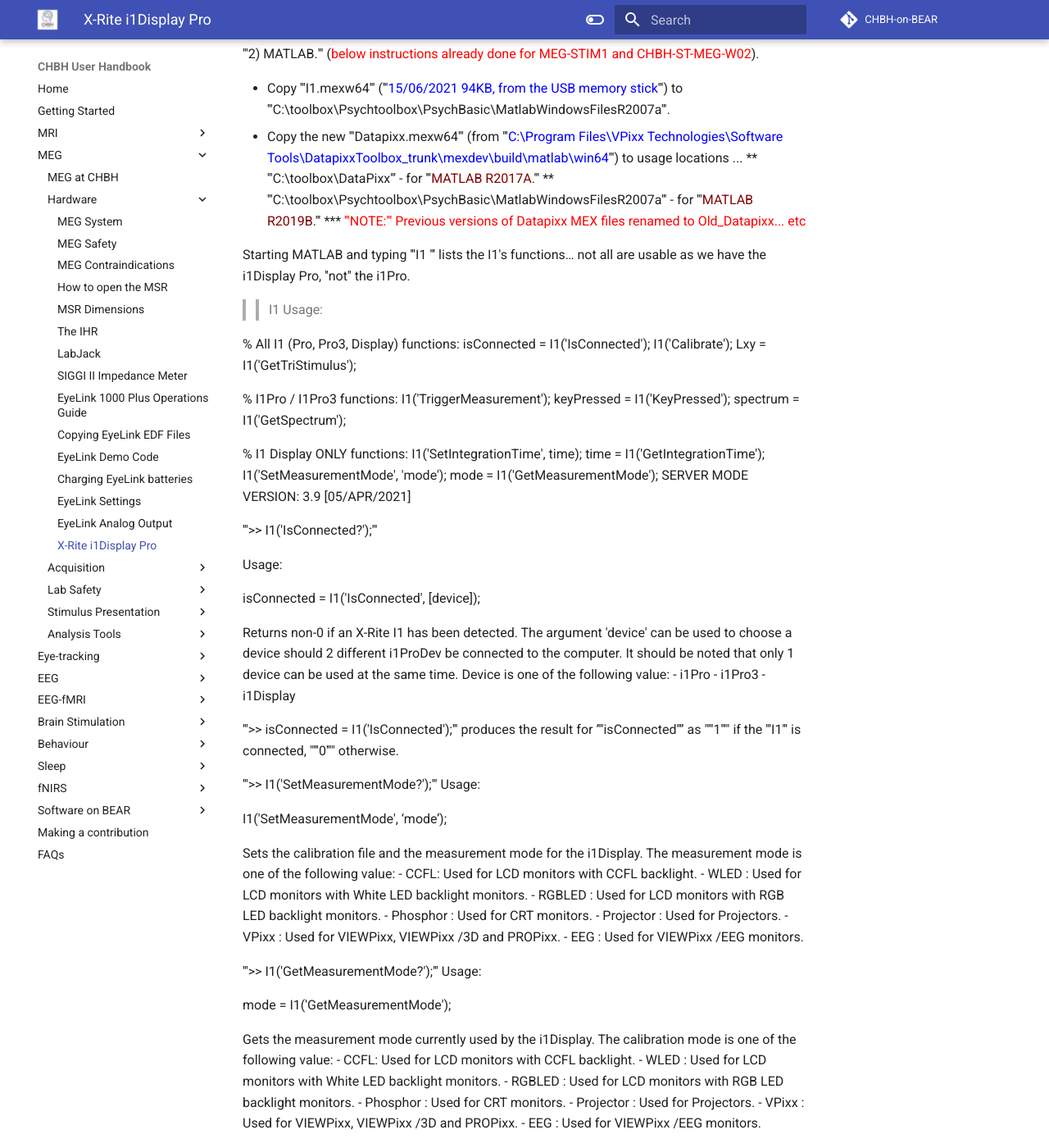
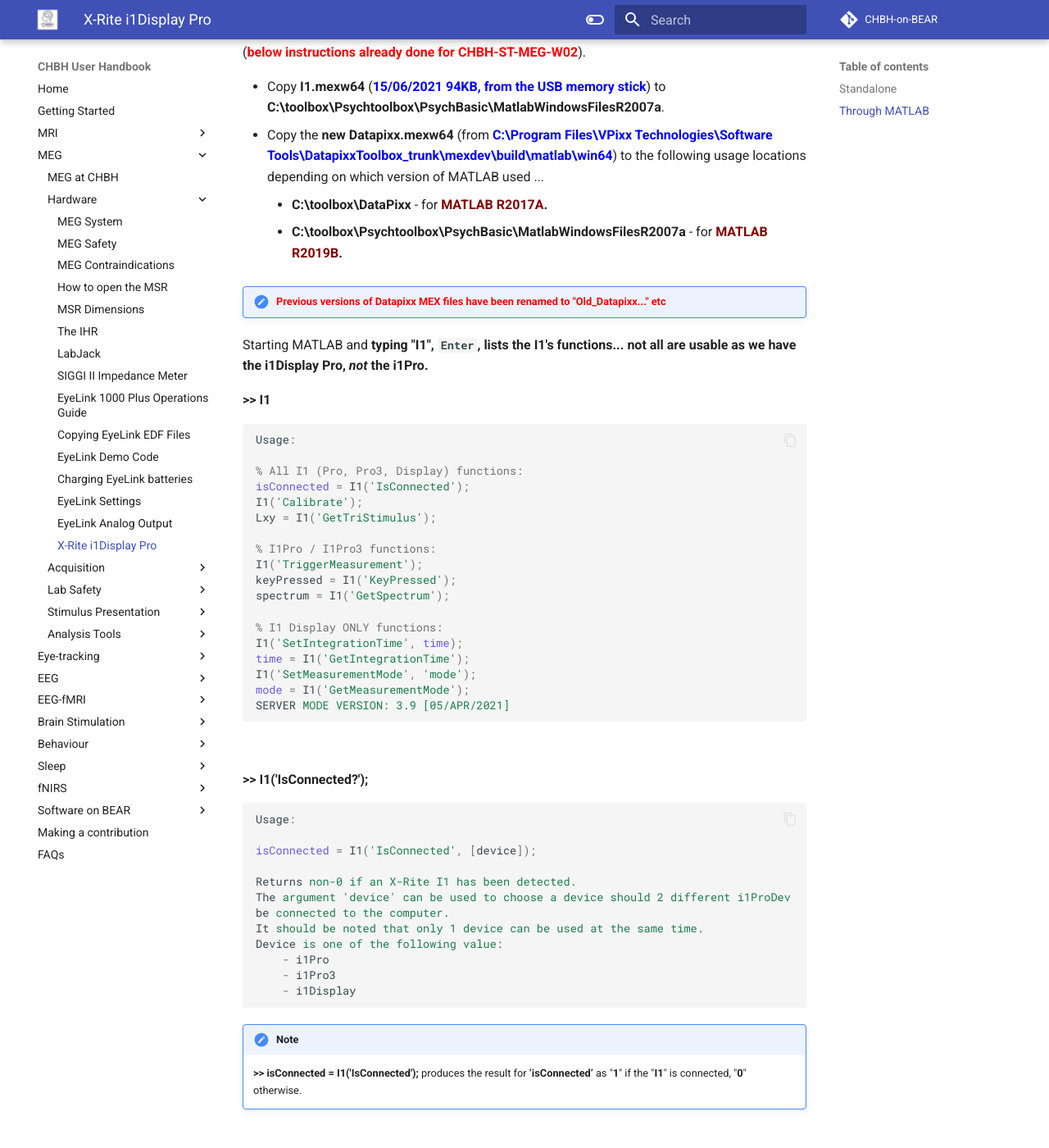
Before and after one commit to chbh-opensource/chbh-on-bear, an MkDocs documentation site: the page built from docs/meg/hardware/x_rite_i1_display_pro.md, in a window 1280 px wide and 1400 px high, scrolled down 1070 px. Shown: the whole window at 82% size. Built offline with MkDocs 1.6.1 and Material for MkDocs 9.7.7, drawn with Linux system fonts in a browser that asks for light colours; comment, search, counter and statistics services are not loaded; some of the changed text lies outside the part shown.

Commit message:
Finished X-Rite Colorimeter repo

````diff
--- a/docs/meg/hardware/x_rite_i1_display_pro.md
+++ b/docs/meg/hardware/x_rite_i1_display_pro.md
@@ -1,51 +1,47 @@
-# VPixx X-Rite i1Display Pro Colourimeter
+# VPixx X-Rite i1Display Pro Colorimeter
+
+**[Specifications](../../meg/pdfs/i1Display_Pro_Specifications.pdf)**<br />
+**[Data Sheet](../../meg/pdfs/X-Rite_i1Display_Pro_Data_Sheet.pdf)**<br />
+**[User Manual](../../meg/pdfs/X-Rite_i1Display_Pro_User_Manual.pdf)**
+
+!!! Note
+	The **calibration information is now included as part of** the ...<br />
+	**[Application Guide for VPixx Products](../../meg/pdfs/ApplicationGuide_for_VPixx_Products.pdf)**<br />
+	... and the **relevant section has been printed and is kept** with the **i1Display Pro device** in its **storage box in the MEG Side Room**.
+
+!!! Info
+	***<span style="color:maroon">"The i1Display Pro colorimeter features an advanced, high-end optical system with custom-designed filters. It provides a near-perfect match to the color perception of the human visual system, delivering superior color measurement results. <br />
+	i1Display Pro supports all modern display technologies, including LED backlight and wide gamut displays. It is spectrally calibrated, making it fully field upgradeable to support future display technologies.</span>*** **- VPixx Technologies**
+
+The Colorimeter can be used as a **Standalone** device or **through MATLAB**.
+
+## **Standalone**
+(e.g. usage on own laptop to investigate stimuli generated via Stim PC).
+
+- Install **VPixx** ***Software Tools*** from the provided USB stick **(<span style="color:red">already done for CHBH-ST-MEG-W02</span>**).
+- **Plug in the Colorimeter** to an availabe USB port, **attach it to the back projection screen** where required (wider **Micropore** tape is available).
+- **Start the VPutil application** by clicking on its Desktop shortcut. The VPutil menu will appear.
+- Type “**3**” to **initiate the Calibration commands**.
+- Type "**i1d**", and **follow the instructions to take a measurement**.
+- Type "**q**" to quit.
 
 
-'''<span style="color:blue;font-size:medium">VPixx X-Rite i1Display Pro Colourimeter.</span>''' <span style="font-size:medium">The specifications can be found '''[https://www.chbh.bham.ac.uk/wiki/buic-files/MEG/i1Display_Pro_Specification.pdf HERE]'''</span>
+## **Through MATLAB**
+(**<span style="color:red">below instructions already done for CHBH-ST-MEG-W02</span>**).
 
-* '''[https://www.chbh.bham.ac.uk/wiki/buic-files/MEG/X-Rite_i1Display_Pro_Data_Sheet.pdf Data Sheet]'''
-* '''[https://www.chbh.bham.ac.uk/wiki/buic-files/MEG/X-Rite_i1Display_Pro_User_Manual.pdf User Manual]'''
+- Copy **I1.mexw64** (**<span style="color:blue">15/06/2021 94KB, from the USB memory stick</span>**) to **C:\toolbox\Psychtoolbox\PsychBasic\MatlabWindowsFilesR2007a**.
+- Copy the **new Datapixx.mexw64** (from **<span style="color:blue">C:\Program Files\VPixx Technologies\Software Tools\DatapixxToolbox_trunk\mexdev\build\matlab\win64</span>**) to the following usage locations depending on which version of MATLAB used ...
+	- **C:\toolbox\DataPixx** - for **<span style="color:maroon">MATLAB R2017A</span>.**
+	- **C:\toolbox\Psychtoolbox\PsychBasic\MatlabWindowsFilesR2007a** - for **<span style="color:maroon">MATLAB R2019B</span>.**
 
-The calibration information is now included as part of the ...
-* '''[https://www.chbh.bham.ac.uk/wiki/buic-files/MEG/ApplicationGuide_for_VPixx_Products.pdf Application Guide for VPixx Products]'''
-... the relevant section has been printed and is kept with the i1Display Pro device.
+!!! Note "**<span style="color:red">Previous versions of Datapixx MEX files have been renamed to "Old_Datapixx..." etc</span>**"
 
 
-''"<span style="color:maroon;font-size:medium">The i1Display Pro colorimeter features an advanced, high-end optical system with custom-designed filters. It provides a near-perfect match to the color perception of the human visual system, delivering superior color measurement results. <br />i1Display Pro supports all modern display technologies, including LED backlight and wide gamut displays. It is spectrally calibrated, making it fully field upgradeable to support future display technologies.</span>"''
+Starting MATLAB and **typing "I1", ```Enter```, lists the I1's functions...** **not all are usable as we have the i1Display Pro, *not* the i1Pro.**
 
+**>> I1**
 
-'''<span style="color:green;font-size:medium">Borrowed: </span><span style="font-size:medium">26/01/2023: Dr. Dietmar Heinke, Hills, Room 235</span>'''
-* '''<span style="color:green;font-size:medium">Returned: </span><span style="font-size:medium">02/03/2023</span>'''
-'''<span style="color:green;font-size:medium">Borrowed: </span><span style="font-size:medium">19/04/2024: Dr. Qiaoyu "Chloe" Chen, Dr. Dietmar Heinke, CHBH, Room 217</span>'''
-* '''<span style="color:green;font-size:medium">Returned: </span><span style="font-size:medium">June 2024</span>'''
-
-
-The Colorimeter can be used as a '''standalone''' device or through '''MATLAB'''.
-
-
-'''<span style="font-size:medium">1) Standalone.</span>''' (e.g. usage on own laptop to investigate stimuli generated via MEG-STIM1).
-
-* Install '''VPixx ''Software Tools''''' from the provided USB stick (<span style="color:red">already done for MEG-STIM1 and CHBH-ST-MEG-W02</span>).
-* '''Plug in''' the Colorimeter, attach to the back projection screen where required (wider ''Micropore'' tape is available).
-* '''Start''' the ''VPutil'' application by clicking on its desktop shortcut. The ''VPutil'' menu will appear.
-* Type “'''3'''” to initiate the Calibration commands.
-* Type "'''i1d'''", and follow the instructions to take a measurement.
-* Type "'''q'''" to quit.
-
-
-'''<span style="font-size:medium">2) MATLAB.</span>''' (<span style="color:red">below instructions already done for MEG-STIM1 and CHBH-ST-MEG-W02</span>).
-
-* Copy '''I1.mexw64''' ('''<span style="color:blue">15/06/2021 94KB, from the USB memory stick</span>''') to '''C:\toolbox\Psychtoolbox\PsychBasic\MatlabWindowsFilesR2007a'''.
-* Copy the new '''Datapixx.mexw64''' (from '''<span style="color:blue">C:\Program Files\VPixx Technologies\Software Tools\DatapixxToolbox_trunk\mexdev\build\matlab\win64</span>''') to usage locations ...
-** '''C:\toolbox\DataPixx''' - for '''<span style="color:maroon">MATLAB R2017A</span>.'''
-** '''C:\toolbox\Psychtoolbox\PsychBasic\MatlabWindowsFilesR2007a''' - for '''<span style="color:maroon">MATLAB R2019B</span>.'''
-*** <span style="color:red">'''NOTE:''' Previous versions of Datapixx MEX files renamed to Old_Datapixx... etc</span>
-
-
-Starting MATLAB and typing '''I1 <Enter>''' lists the I1's functions… not all are usable as we have the i1Display Pro, ''not'' the i1Pro.
-
- <nowiki>
->> I1
+```matlab
 Usage:
 
 % All I1 (Pro, Pro3, Display) functions:
@@ -64,12 +60,12 @@
 I1('SetMeasurementMode', 'mode');
 mode = I1('GetMeasurementMode');
 SERVER MODE VERSION: 3.9 [05/APR/2021]
-</nowiki>
+```
+<br />
 
+**>> I1('IsConnected?');**
 
-'''>> I1('IsConnected?');'''
-
- <nowiki>
+```matlab
 Usage:
 
 isConnected = I1('IsConnected', [device]);
@@ -82,13 +78,15 @@
     - i1Pro
     - i1Pro3
     - i1Display
-</nowiki>
+```
 
-'''>> isConnected = I1('IsConnected');''' produces the result for ‘'''isConnected'''’ as "'''1'''" if the '''I1''' is connected, "'''0'''" otherwise.
+!!! Note
+	**>> isConnected = I1('IsConnected');** produces the result for **‘isConnected’** as "**1**" if the "**I1**" is connected, "**0**" otherwise.
+<br />
 
+**>> I1('SetMeasurementMode?');**
 
-'''>>  I1('SetMeasurementMode?');'''
- <nowiki>
+```matlab
 Usage:
 
 I1('SetMeasurementMode', ‘mode’);
@@ -102,10 +100,12 @@
     - Projector : Used for Projectors.
     - VPixx : Used for VIEWPixx, VIEWPixx /3D and PROPixx.
     - EEG : Used for VIEWPixx /EEG monitors.
-</nowiki>
+```
+<br />
 
-'''>>  I1('GetMeasurementMode?');'''
- <nowiki>
+**>> I1('GetMeasurementMode?');**
+
+```matlab
 Usage:
 
 mode = I1('GetMeasurementMode');
@@ -119,45 +119,51 @@
     - Projector : Used for Projectors.
     - VPixx : Used for VIEWPixx, VIEWPixx /3D and PROPixx.
     - EEG : Used for VIEWPixx /EEG monitors.
-</nowiki>
+```
 
-'''>> mode = I1('GetMeasurementMode');''' produced the (default) result for ‘'''mode'''’ as '''VPixx'''.
+So to change ...(*default* vaule is '**VPixx**' as a PROPixx is used in the CHBH MEG Lab)
 
-Running <br />
-'''>>  I1('SetMeasurementMode', 'RGBLED');'''<br />
-then<br />
-'''>>  mode = I1('GetMeasurementMode');'''<br />
-produced the result for ‘'''mode'''’ as
- <nowiki>
+```matlab
+mode = I1('GetMeasurementMode');
+mode
 mode =
 
-    ‘RGBLED’
-</nowiki>
+	'VPixx'
+I1('SetMeasurementMode', 'RGBLED');
+mode = I1('GetMeasurementMode');
+mode
+mode =
 
-'''>> I1('GetTriStimulus?');'''
- <nowiki>
+	'RGBLED'
+```
+<br />
+
+**>> I1('GetTriStimulus?');**
+
+```matlab
 Usage:
 
 Lxy = I1('GetTriStimulus');
 
 Returns CIE Lxy coordinates of last i1 measurement.
-</nowiki>
+```
 
-Taking a sample measurement with ‘'''RGBLED'''’ as the '''mode'''....
+Taking a sample measurement with **‘RGBLED'** as the **'mode'** ...
 
-
-'''>> Lxy = I1('GetTriStimulus');''' produces the result for ‘'''Lxy'''’ as
- <nowiki>
->> Lxy =
+```matlab
+Lxy = I1('GetTriStimulus');
+Lxy
+Lxy =
 
      94.3362, 0.3781, 0.3791
-</nowiki>
+```
 
-'''(<span style="color:red">NOTE:</span> VPIxx say you need a second or so exposure to collect a sample, so you will need to allow for this in your code)'''
+!!! Note "VPIxx say a second or so exposure is needed to collect a sample, so allow for this time in the code."
+<br />
 
+**>>  I1('SetIntegrationTime?');**
 
-'''>>  I1('SetIntegrationTime?');'''
- <nowiki>
+```matlab
 Usage:
 
 I1('SetIntegrationTime', time);
@@ -165,40 +171,42 @@
 Sets the integration time used to take a measurement by the i1Display.
 It represents the maximum time which could be taken by the i1Display to get a measurement.
 The value must be > 0.2 seconds. Default is 0.2 seconds.
-</nowiki>
+```
+<br />
 
-'''>> I1('GetIntegrationTime?');'''
- <nowiki>
+**>> I1('GetIntegrationTime?');**
+
+```matlab
 Usage:
 
 time = I1('GetIntegrationTime');
 
 Gets the integration time used for measurements by the i1Display.
 It represents the maximum time which could be taken by the i1Display to get a measurement.
-</nowiki>
+```
 
 So
 
-'''>> time = I1('GetIntegrationTime');'''<br />
-'''>> '''<br />
-'''>> time'''<br />
- <nowiki>
+```matlab
+time = I1('GetIntegrationTime');
+time
 time =
 
     0.2000
-</nowiki>
+```
 
-So to set the integration time to '''1''' second ...
+So to set the **integration time** to **1 second** ...
 
-'''>>  I1('SetIntegrationTime', 1);'''
+```matlab
+I1('SetIntegrationTime', 1);
+```
 
 And to check it’s changed …
 
-'''>> time = I1('GetIntegrationTime');'''<br />
-'''>> '''<br />
-'''>> time'''<br />
- <nowiki>
+```matlab
+time = I1('GetIntegrationTime');
+time
 time =
 
     1
-</nowiki>
+```
````
Also changed, not shown: 4 other files.
